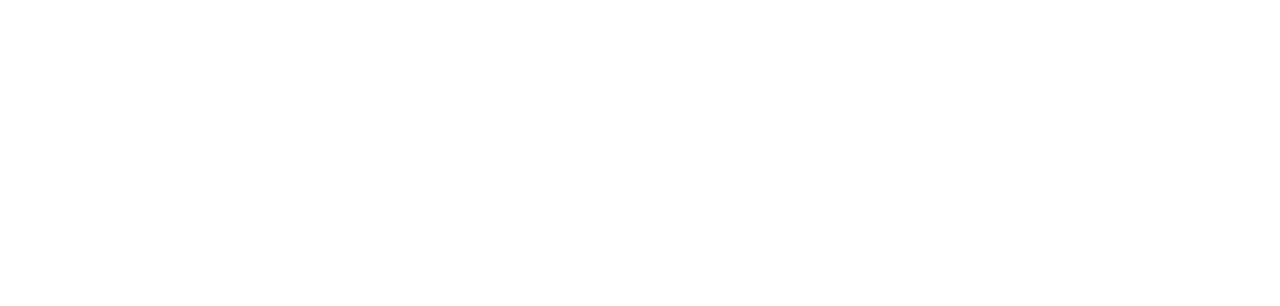
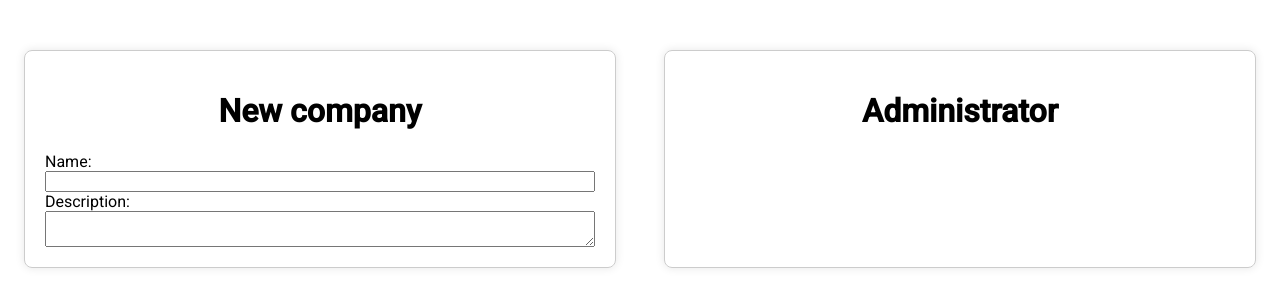
Before and after one commit to ISA-project-2023/frontend, an Angular app in the folder frontend-app/: page /companyRegistration in a window 1280 px wide. Before the commit this address led to /. Shown: the top 306 px of the page. Built offline with nearby package versions, Linux system fonts and the light colour scheme.

Commit message:
components aded and front started

```diff
--- a/frontend-app/package.json
+++ b/frontend-app/package.json
@@ -14,7 +14,7 @@
     "@angular/cdk": "^16.2.12",
     "@angular/common": "^16.1.0",
     "@angular/compiler": "^16.1.0",
-    "@angular/core": "^16.1.0",
+    "@angular/core": "^16.2.12",
     "@angular/forms": "^16.1.0",
     "@angular/material": "^16.2.12",
     "@angular/platform-browser": "^16.1.0",
--- a/frontend-app/src/app/app-routing.module.ts
+++ b/frontend-app/src/app/app-routing.module.ts
@@ -10,6 +10,7 @@ import { PickupAppointmentFormComponent } from 'src/features/companies/pickup-ap
 import { LoginComponent } from 'src/features/users/login/login.component';
 import { RegistrationComponent } from 'src/features/users/registration/registration.component';
 import { ConfirmRegistrationComponent } from 'src/features/users/confirm-registration/confirm-registration.component';
+import { CompanyRegistrationComponent } from 'src/features/companies/company-registration/company-registration.component';
 
 const routes: Routes = [
   { path: 'companiesReview', component: CompanyComponent },
@@ -22,7 +23,9 @@ const routes: Routes = [
   { path: 'home', component: HomeComponent },
   { path: 'login', component: LoginComponent },
   { path: 'register', component: RegistrationComponent },
-  { path: 'activate/:token', component: ConfirmRegistrationComponent }
+  { path: 'activate/:token', component: ConfirmRegistrationComponent },
+  { path: 'companyRegistration', component: CompanyRegistrationComponent},
+  { path: '', redirectTo: '/home', pathMatch: 'full' }
 ];
 
 @NgModule({
--- a/frontend-app/src/features/companies/companies.module.ts
+++ b/frontend-app/src/features/companies/companies.module.ts
@@ -8,6 +8,7 @@ import { CompanyComponent } from './company/company.component';
 import { CompanyProfileComponent } from './company-profile/company-profile.component';
 import { CompanyProfileFormComponent } from './company-profile-form/company-profile-form.component';
 import { PickupAppointmentFormComponent } from './pickup-appointment-form/pickup-appointment-form.component';
+import { CompanyRegistrationComponent } from './company-registration/company-registration.component';
 
 
 
@@ -16,7 +17,8 @@ import { PickupAppointmentFormComponent } from './pickup-appointment-form/pickup
     CompanyComponent,
     CompanyProfileComponent,
     CompanyProfileFormComponent,
-    PickupAppointmentFormComponent
+    PickupAppointmentFormComponent,
+    CompanyRegistrationComponent
   ],
   imports: [
     CommonModule,
--- /dev/null
+++ b/frontend-app/src/features/companies/company-registration/company-registration.component.css
@@ -0,0 +1,23 @@
+.register{
+    width: 550px;
+    margin: 50px auto;
+    padding: 20px;
+    border: 1px solid #ccc;
+    border-radius: 8px;
+    box-shadow: 0 0 10px rgba(0, 0, 0, 0.1);
+}
+
+.main{
+    display: flex;
+    justify-content: space-between;
+}
+
+.center{
+    display: flex;
+    justify-content: center;
+}
+
+.company-form{
+    display: flex;
+    flex-direction: column;
+}
--- /dev/null
+++ b/frontend-app/src/features/companies/company-registration/company-registration.component.html
@@ -0,0 +1,21 @@
+<div class="main">
+    <div class="register">
+        <div class="center">
+            <h1>New company</h1>
+        </div>
+        <form (ngSubmit)="save()" class="company-form">
+
+            <label for="name">Name:</label>
+            <input type="text" id="name" [(ngModel)]="name" name="name">
+
+            <label for="description">Description:</label>
+            <textarea id="description" [(ngModel)]="description" name="description"></textarea>
+
+        </form>
+    </div>
+    <div class="register">
+        <div class="center">
+            <h1>Administrator</h1>
+        </div>
+    </div>
+</div>
--- /dev/null
+++ b/frontend-app/src/features/companies/company-registration/company-registration.component.ts
@@ -0,0 +1,16 @@
+import { Component } from '@angular/core';
+
+@Component({
+  selector: 'app-company-registration',
+  templateUrl: './company-registration.component.html',
+  styleUrls: ['./company-registration.component.css']
+})
+export class CompanyRegistrationComponent {
+
+  name: string = '';
+  description: string = '';
+
+  save() : void {
+
+  }
+}
```
Also changed, not shown: 2 other files (tests, documents, lock files or other folders).
